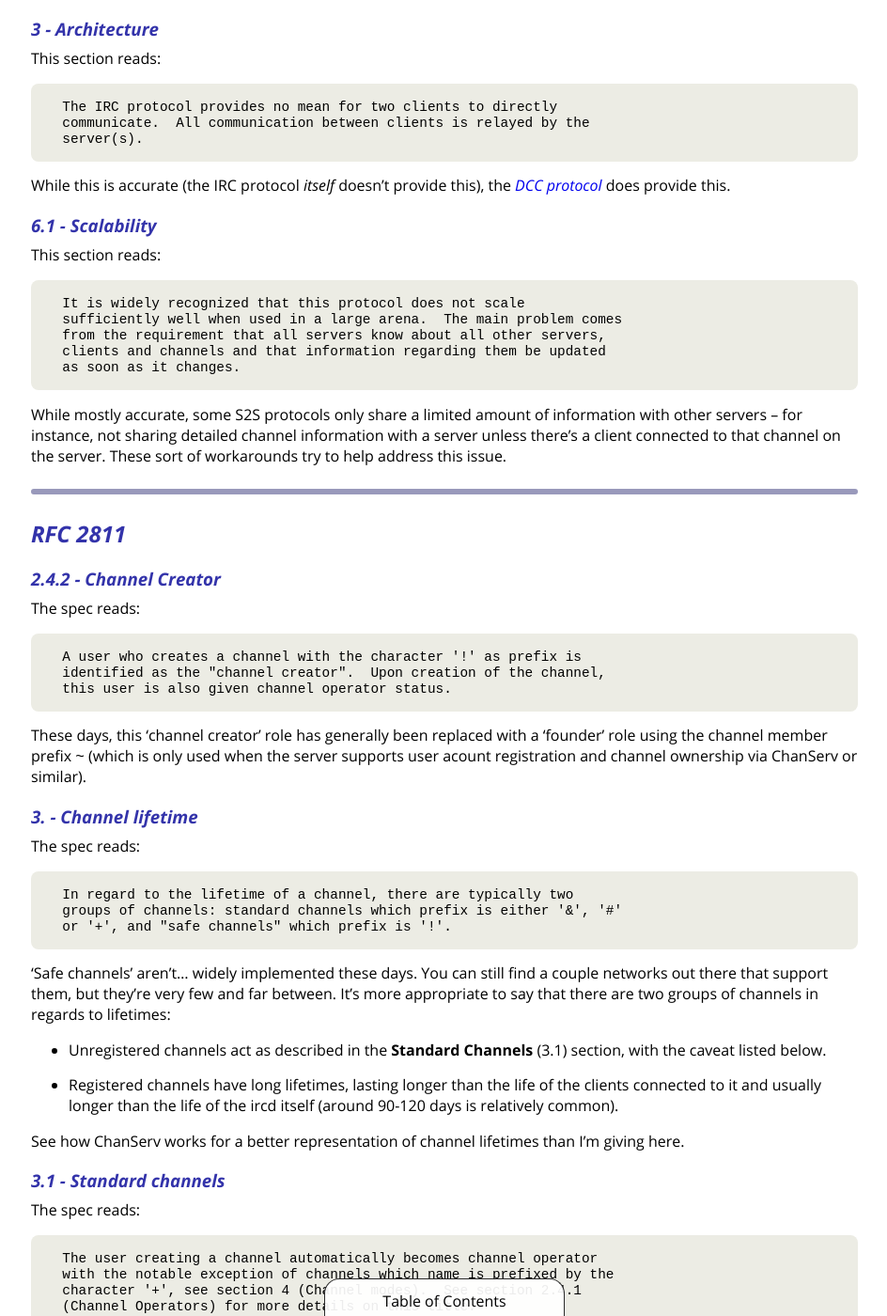
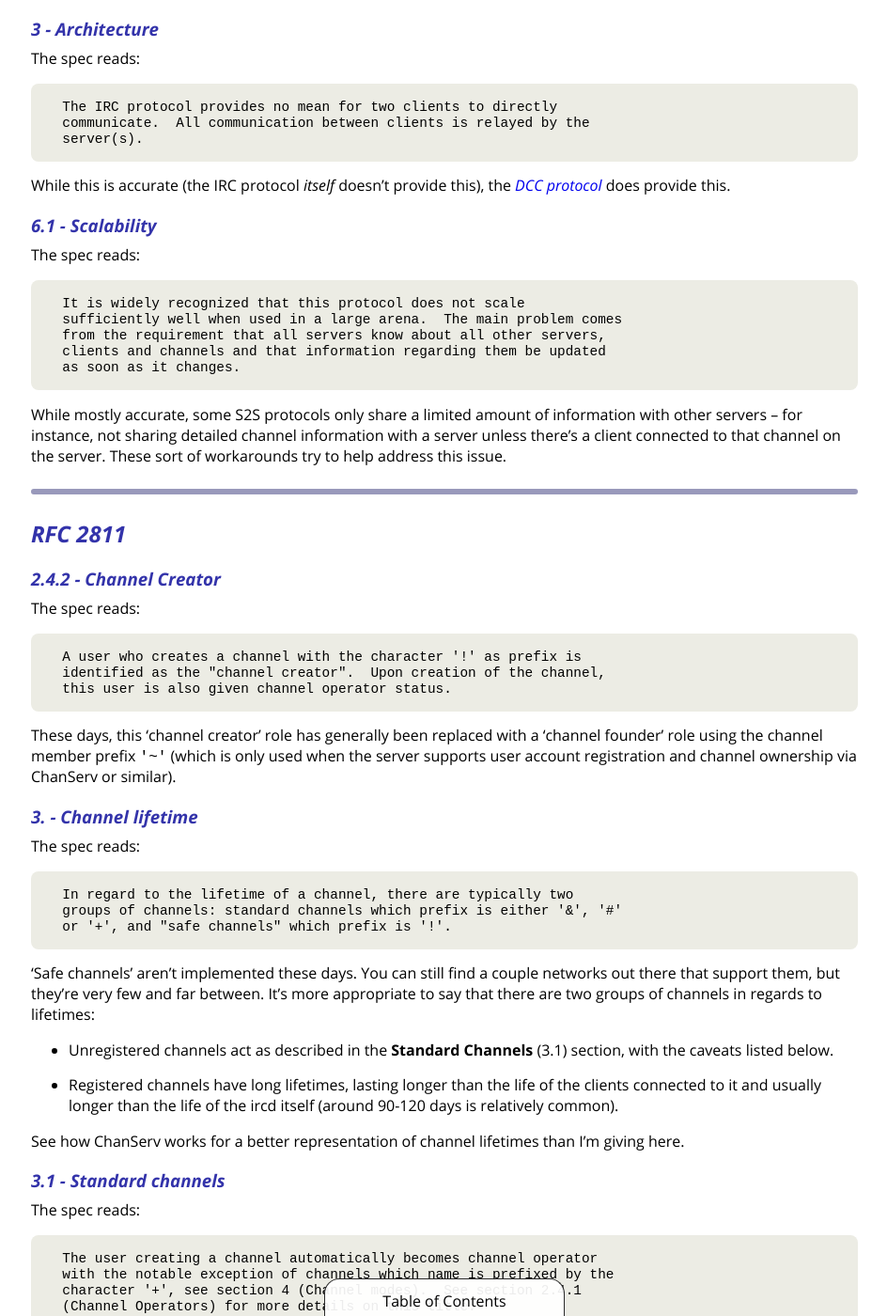
Before and after one commit to ircdocs/wooooms, a Jekyll site: the page built from index.md, in a window 1280 px wide and 1400 px high, scrolled down 830 px. Shown: the whole window at 94% size, without its empty margins (167-1111 px from the left). Built offline with Jekyll 4.4.1, drawn with Linux system fonts in a browser that asks for light colours; some of the changed text lies outside the part shown.

Commit message:
Minor rewording, add draft-hardy-irc-isupport-00 section

```diff
--- a/index.md
+++ b/index.md
@@ -24,7 +24,7 @@ This page lists the common IRC specs out there, and roughly catalogues the outda
 
 <h3><a href="https://tools.ietf.org/html/rfc2810#section-2.2">2.2 - Clients</a></h3>
 
-This section reads:
+The spec reads:
 
       User clients are generally programs providing a text based
       interface that is used to communicate interactively via IRC.  This
@@ -44,7 +44,7 @@ While in practice, both 'bots' and 'pseudo-servers' that create fake clients are
 
 <h3><a href="https://tools.ietf.org/html/rfc2810#section-3">3 - Architecture</a></h3>
 
-This section reads:
+The spec reads:
 
       The IRC protocol provides no mean for two clients to directly
       communicate.  All communication between clients is relayed by the
@@ -54,7 +54,7 @@ While this is accurate (the IRC protocol _itself_ doesn't provide this), the [DC
 
 <h3><a href="https://tools.ietf.org/html/rfc2810#section-6.1">6.1 - Scalability</a></h3>
 
-This section reads:
+The spec reads:
 
       It is widely recognized that this protocol does not scale
       sufficiently well when used in a large arena.  The main problem comes
@@ -78,7 +78,7 @@ The spec reads:
       identified as the "channel creator".  Upon creation of the channel,
       this user is also given channel operator status.
 
-These days, this 'channel creator' role has generally been replaced with a 'founder' role using the channel member prefix `~` (which is only used when the server supports user acount registration and channel ownership via ChanServ or similar).
+These days, this 'channel creator' role has generally been replaced with a 'channel founder' role using the channel member prefix `'~'` (which is only used when the server supports user account registration and channel ownership via ChanServ or similar).
 
 <h3><a href="https://tools.ietf.org/html/rfc2811#section-3">3. - Channel lifetime</a></h3>
 
@@ -88,9 +88,9 @@ The spec reads:
       groups of channels: standard channels which prefix is either '&', '#'
       or '+', and "safe channels" which prefix is '!'.
 
-'Safe channels' aren't... widely implemented these days. You can still find a couple networks out there that support them, but they're very few and far between. It's more appropriate to say that there are two groups of channels in regards to lifetimes:
+'Safe channels' aren't implemented these days. You can still find a couple networks out there that support them, but they're very few and far between. It's more appropriate to say that there are two groups of channels in regards to lifetimes:
 
-- Unregistered channels act as described in the **Standard Channels** (3.1) section, with the caveat listed below.
+- Unregistered channels act as described in the **Standard Channels** (3.1) section, with the caveats listed below.
 - Registered channels have long lifetimes, lasting longer than the life of the clients connected to it and usually longer than the life of the ircd itself (around 90-120 days is relatively common).
 
 See how ChanServ works for a better representation of channel lifetimes than I'm giving here.
@@ -232,9 +232,29 @@ Servers only really look at a hashed signature (fingerprint) of the certificate,
 ---
 
 
+<h2><a href="https://tools.ietf.org/html/draft-hardy-irc-isupport-00">Hardy's IRC RPL_ISUPPORT Numeric Definition Internet-Draft</a></h2>
+
+On the whole, this specification is pretty much accurate and works well. There are a few tokens specified here which aren't well-used these days, and some that are missing but should be here. The Modern docs has a slightly-updated description of the RPL_ISUPPORT numeric in these sections: [1](https://modern.ircdocs.horse/#connection-registration), [2](https://modern.ircdocs.horse/#feature-advertisement), [3](https://modern.ircdocs.horse/#rplisupport-005), and [4](https://modern.ircdocs.horse/#rplisupport-005).
+
+<h3><a href="https://tools.ietf.org/html/draft-hardy-irc-isupport-00#section-3">3 - The RPL_ISUPPORT numeric</a></h3>
+
+The spec reads:
+
+      counter this, a server MAY issue multiple RPL_ISUPPORT numerics.  A
+      server MUST issue the RPL_ISUPPORT numeric after client registration
+      has completed.  It MUST be issued after the RPL_WELCOME (XXX -
+      reference?) welcome and MUST be issued before any further commands
+      from the client are processed.
+
+This is accurate, but a little imprecise. To be specific, the `001-004` numerics are the first numerics sent after connection registration has completed, followed by one or more `RPL_ISUPPORT (005)` numerics. The `RPL_ISUPPORT` numerics MUST come before either the `RPL_ENDOFMOTD` / `ERR_NOMOTD` numerics.
+
+
+---
+
+
 <h2><a href="http://www.irchelp.org/protocol/ctcpspec.html">The Client-To-Client Protocol (CTCP)</a></h2>
 
-My advice on this specification can be roughly summed up as _"go read [this Internet-Draft](https://tools.ietf.org/html/draft-oakley-irc-ctcp-01) that grawity and I wrote up instead"_. Still, here are the sections of the original spec that have issues today.
+My advice on this specification can roughly be summed up as _"go read [this Internet-Draft](https://tools.ietf.org/html/draft-oakley-irc-ctcp-01) that grawity and I wrote up instead"_. Still, here are the sections of the original spec that have issues today.
 
 ### LOW LEVEL QUOTING
 
```
